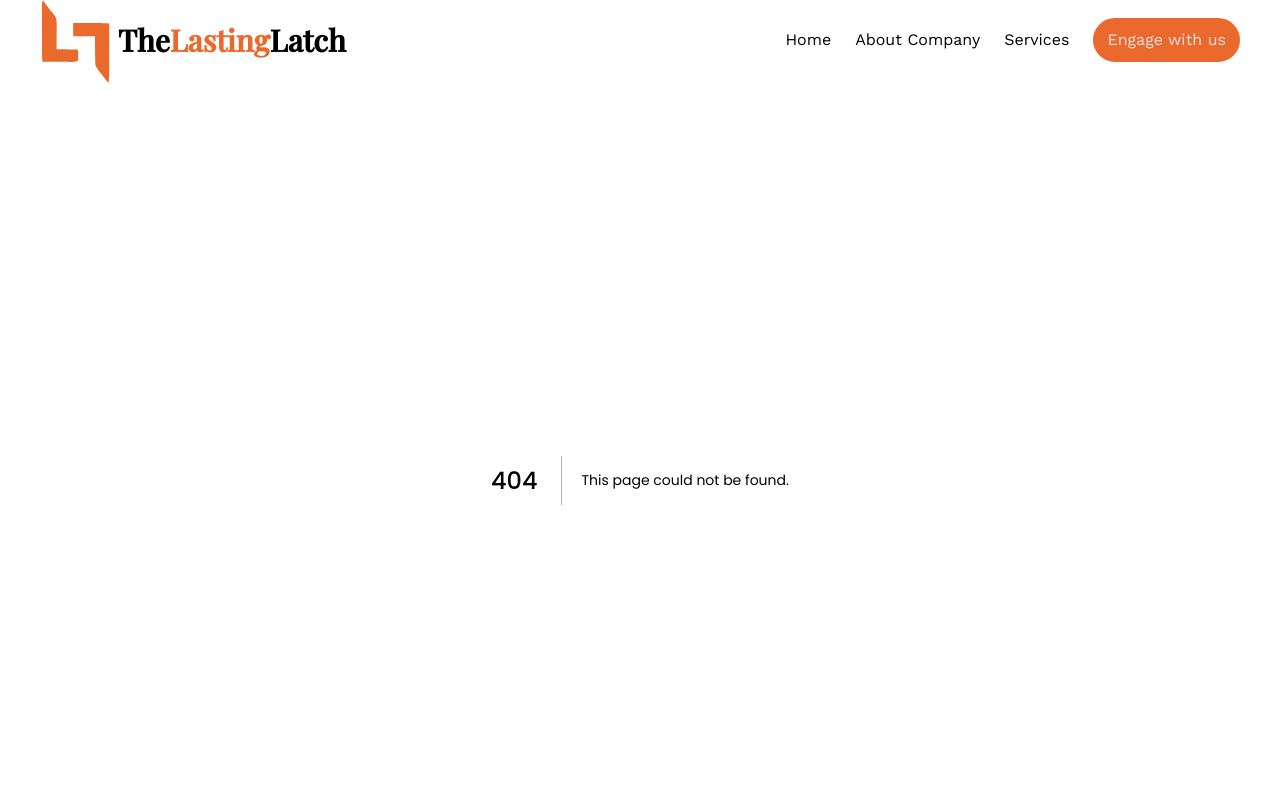
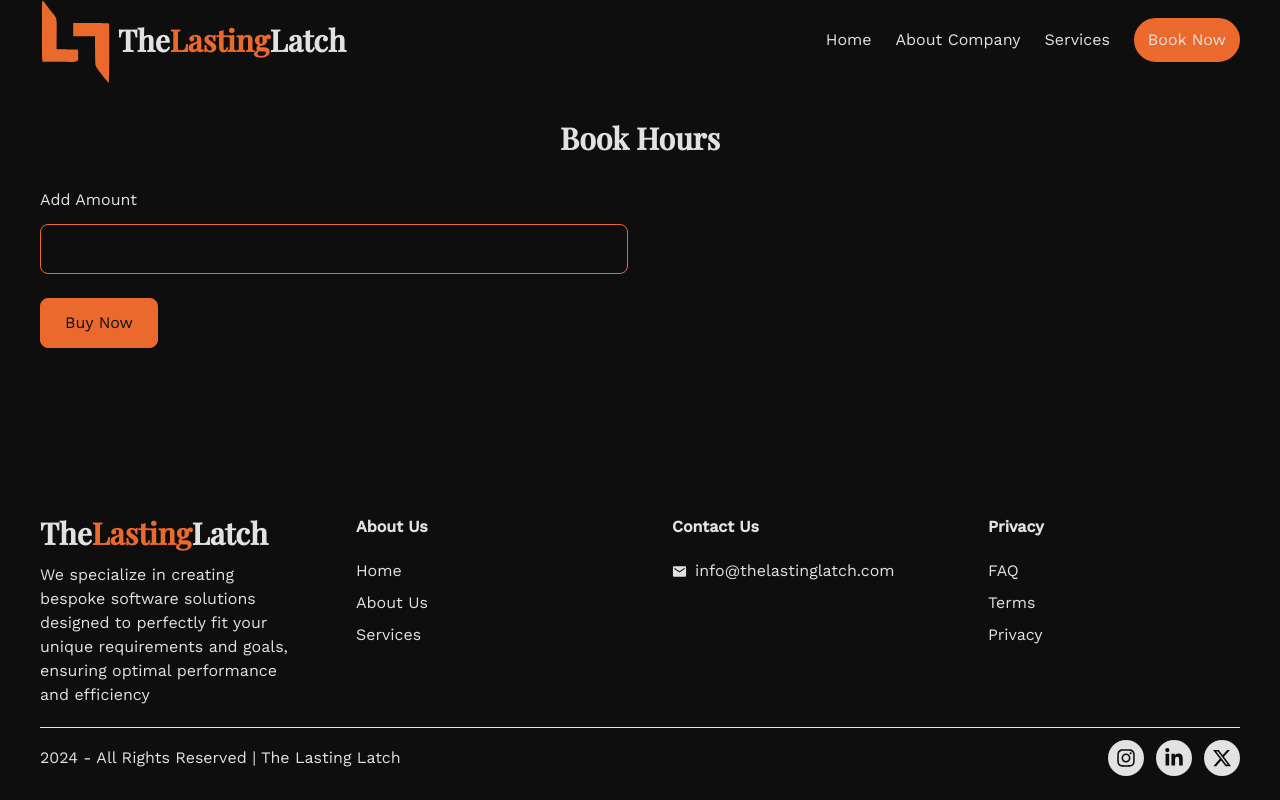
Before and after one commit to yashguptatech/thelastinglatch, a Next.js app: page /book-now in a window 1280 px wide. Before the commit this address had no page. Shown: the top 800 px of the page. Built offline with nearby package versions, Linux system fonts and the light colour scheme.

Commit message:
book now

```diff
--- a/app/engage-with-us/page.jsx
+++ b/app/book-now/page.jsx
@@ -7,14 +7,14 @@ const EngageWithUs = () => {
       <div className="w-full px-5 lg:px-10 py-10">
         <TransitionEffect />
         <div className="flex flex-col items-center justify-center gap-3">
-          <h3>Get in Touch</h3>
-          <p>Let&apos;s have a chat</p>
+          <h3>Book Hours</h3>
+          {/* <p>Let&apos;s have a chat</p> */}
         </div>
         <div className="container mx-auto">
           <div className="grid grid-cols-1 lg:grid-cols-2 gap-6 mt-8">
             <form className="flex flex-col gap-6">
               <div className="flex flex-col gap-3">
-                <label htmlFor="name">Full Name</label>
+                <label htmlFor="name">Add Amount</label>
                 <input
                   type="text"
                   id="name"
@@ -22,7 +22,7 @@ const EngageWithUs = () => {
                   className="border border-secondary ring-current bg-transparent rounded-lg p-3"
                 />
               </div>
-              <div className="grid grid-cols-2 gap-2">
+              {/* <div className="grid grid-cols-2 gap-2">
                 <div className="flex flex-col gap-3">
                   <label htmlFor="email">Email</label>
                   <input
@@ -51,10 +51,10 @@ const EngageWithUs = () => {
                   typeof="text"
                   className="border border-secondary  bg-transparent rounded-lg p-3 h-32  resize-none "
                 />
-              </div>
+              </div> */}
               <div>
                 <button className="bg-secondary py-3 px-6 text-background rounded-lg border border-secondary hover:text-heading duration-300 ease-out hover:bg-background">
-                  Send
+                  Buy Now
                 </button>
               </div>
             </form>
--- a/components/HomePage.jsx
+++ b/components/HomePage.jsx
@@ -12,7 +12,7 @@ const HomePage = ({ homePage }) => {
         <div className="flex flex-col items-start lg:items-center justify-center gap-3 lg:gap-4">
           <h1 className="leading-[3rem]">{title}</h1>
           <p className="max-w-[900px] lg:text-center">{content}</p>
-          <Link href="/engage-with-us">
+          <Link href="/book-now">
             <Button title={buttonTitle} />
           </Link>
           <img src={image} />
--- a/components/Navbar.jsx
+++ b/components/Navbar.jsx
@@ -35,8 +35,8 @@ const Navbar = () => {
                 </ul>
               );
             })}
-            <Link href="/engage-with-us">
-              <Button title="Engage with us" />
+            <Link href="/book-now">
+              <Button title="Book Now" />
             </Link>
           </div>
 
```
